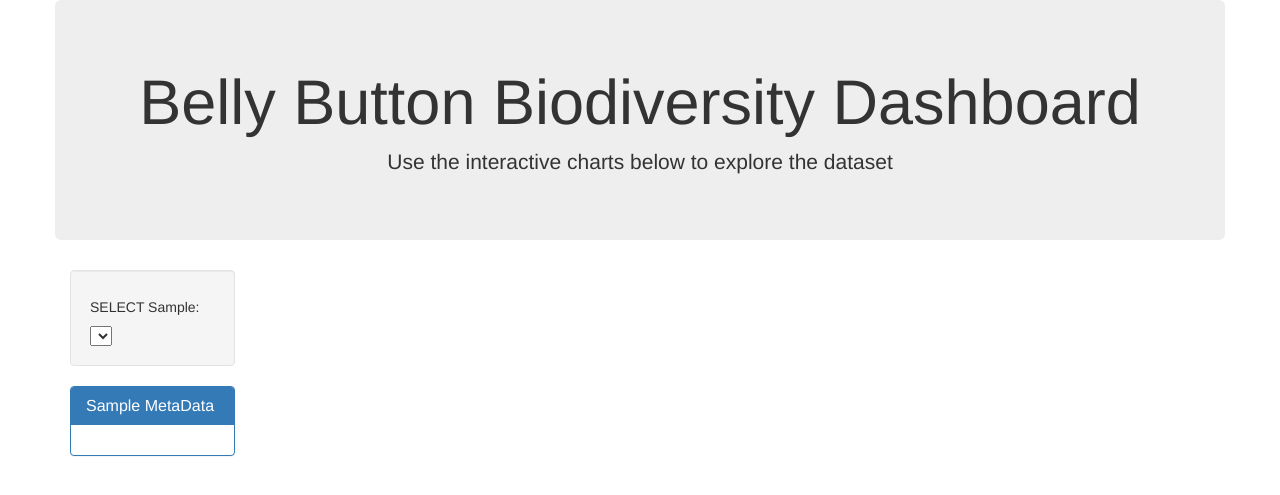
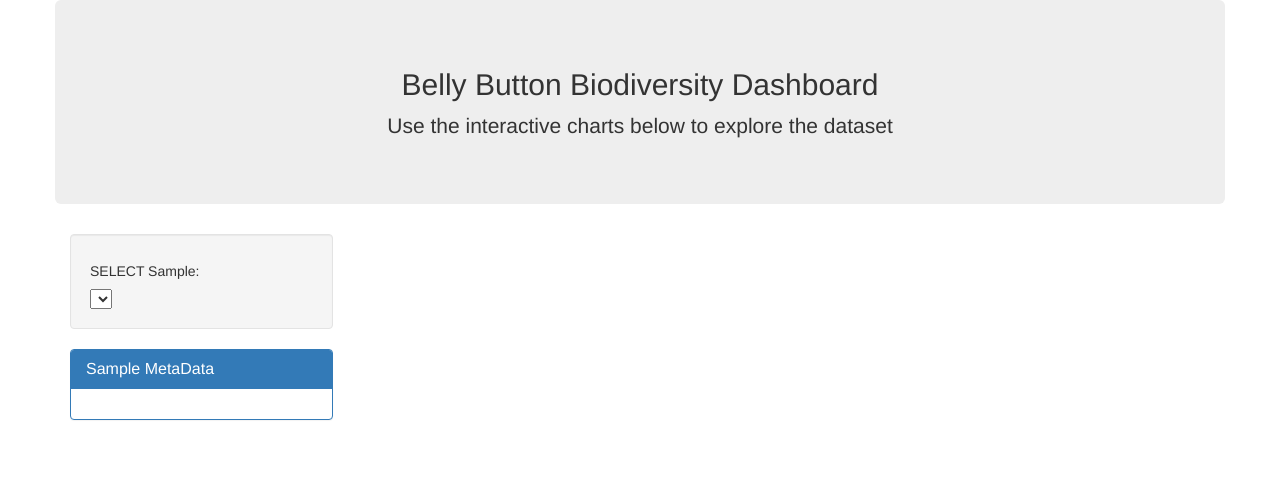
Before and after one commit to yuta-yama/ut15_bb_biodiversity, a Flask app: page / in a window 1280 px wide. Shown: the top 495 px of the page. Run offline with Flask 2, Linux system fonts and the light colour scheme; data that the repository does not hold is empty; some libraries are stand-ins or nearby versions.

Commit message:
html update

```diff
--- a/templates/index.html
+++ b/templates/index.html
@@ -14,12 +14,12 @@
   <div class="container">
     <div class="row">
       <div class="col-md-12 jumbotron text-center">
-        <h1>Belly Button Biodiversity Dashboard</h1>
+        <h2>Belly Button Biodiversity Dashboard</h2>
         <p>Use the interactive charts below to explore the dataset</p>
       </div>
     </div>
     <div class="row">
-      <div class="col-md-2">
+      <div class="col-md-3">
         <div class="well">
           <h5>SELECT Sample:</h5>
           <select id="selDataset" onchange="optionChanged(this.value)"></select>
@@ -33,7 +33,7 @@
           </div>
         </div>
       </div>
-      <div class="col-md-5">
+      <div class="col-md-6">
         <div id="pie"></div>
       </div>
       <div class="col-md-5">
```
